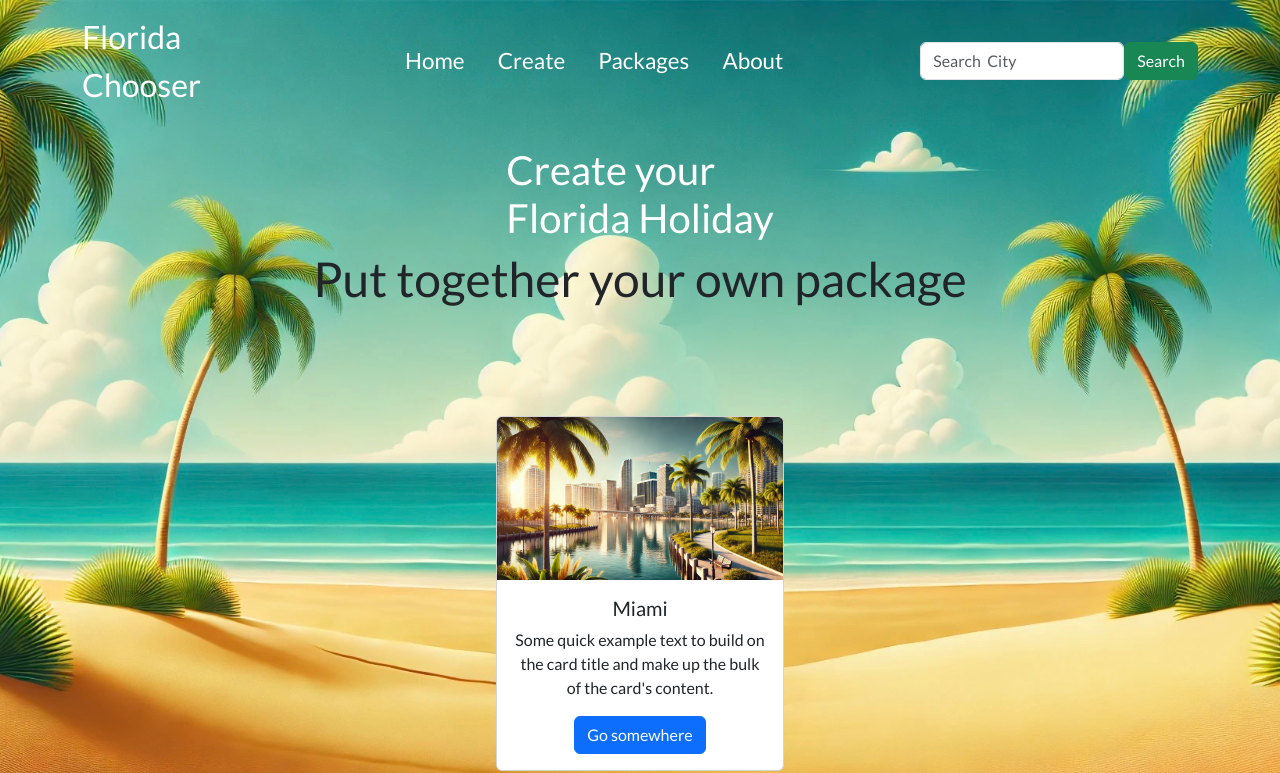
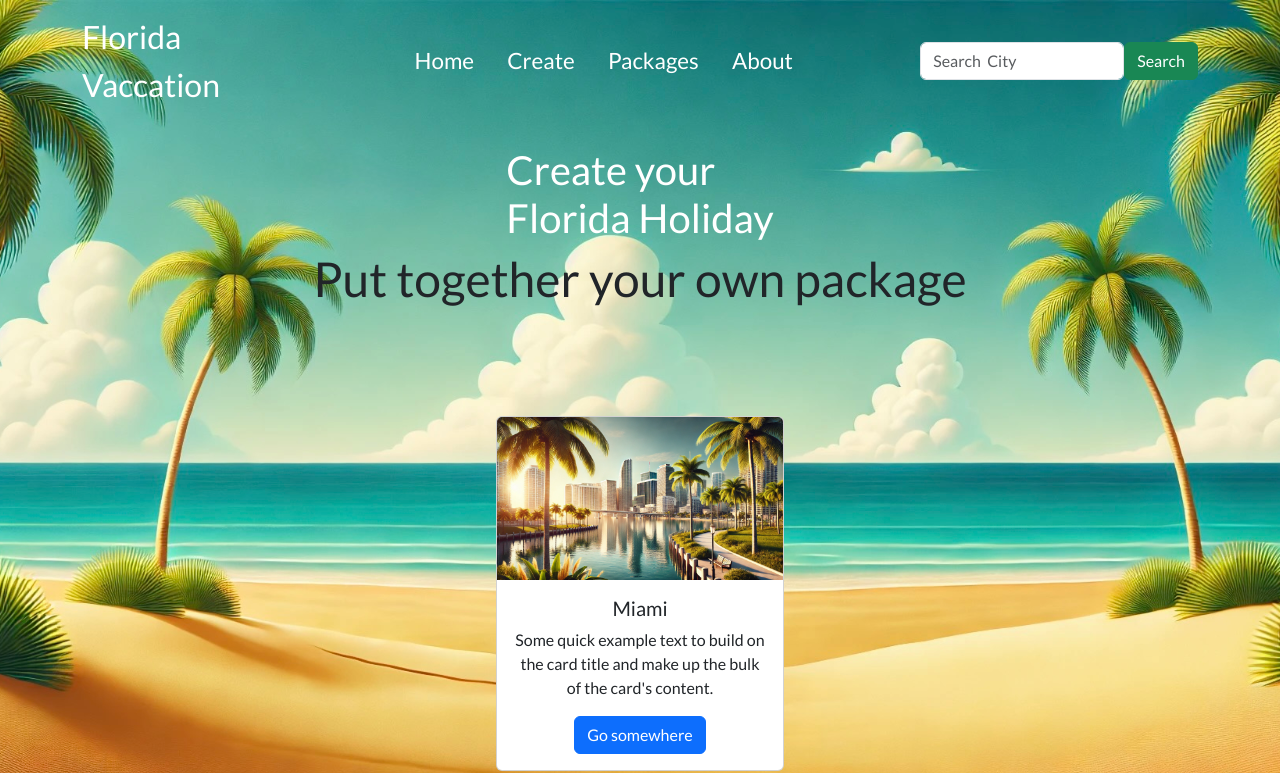
Before and after one commit to Drevestedt/florida_holiday_chooser, a plain HTML site: page index.html in a window 1280 px wide. Shown: the top 773 px of the page. Drawn offline with nearby package versions, Linux system fonts and the light colour scheme.

Commit message:
edit readme initial look

```diff
--- a/index.html
+++ b/index.html
@@ -41,7 +41,7 @@
       <!-- Navbar -->
       <nav class="navbar navbar-expand-lg">
         <div class="container">
-          <a class="navbar-brand" href="index.html">Florida<br />Chooser</a>
+          <a class="navbar-brand" href="index.html">Florida<br />Vaccation</a>
           <button
             class="navbar-toggler"
             type="button"
```
Also changed, not shown: 1 other file.
